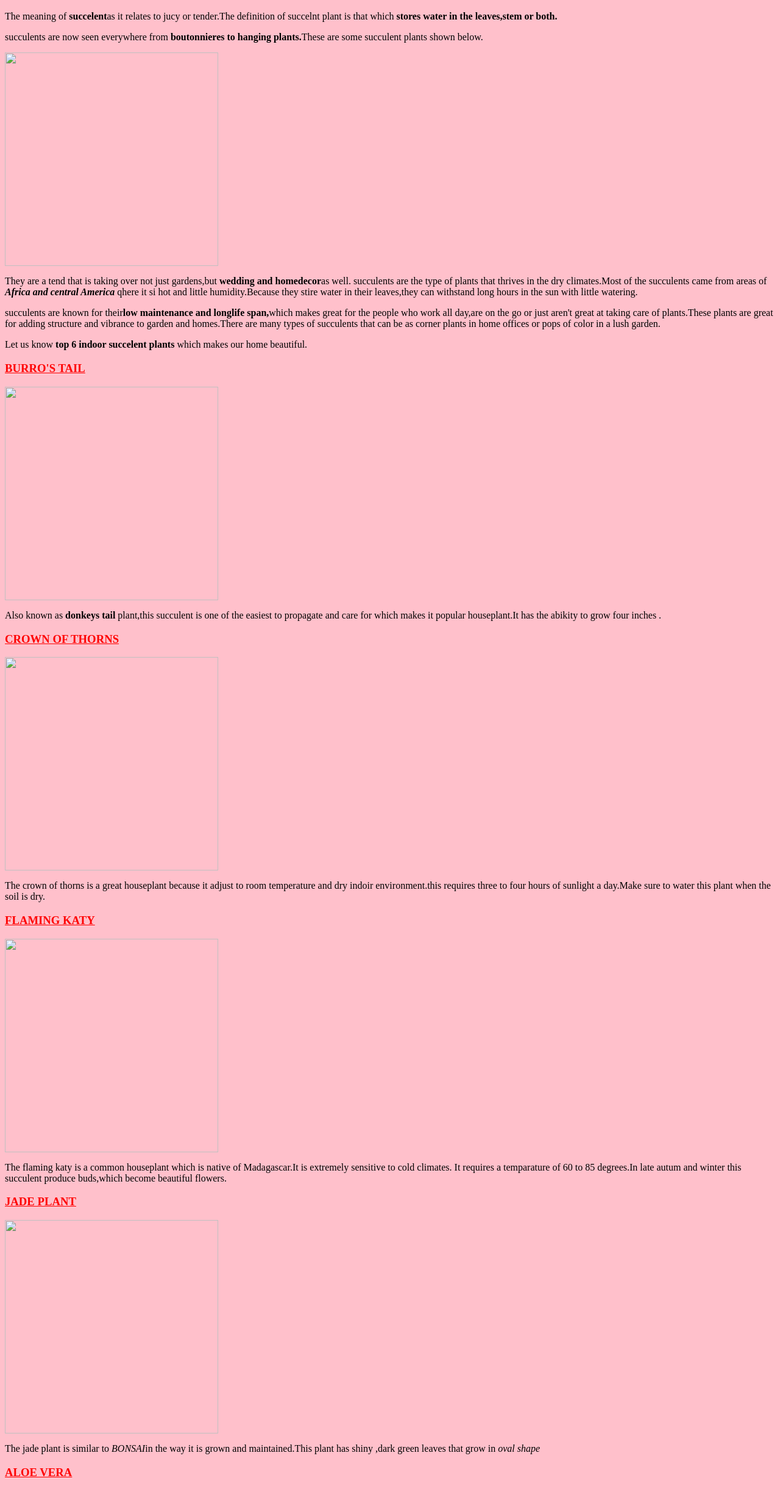
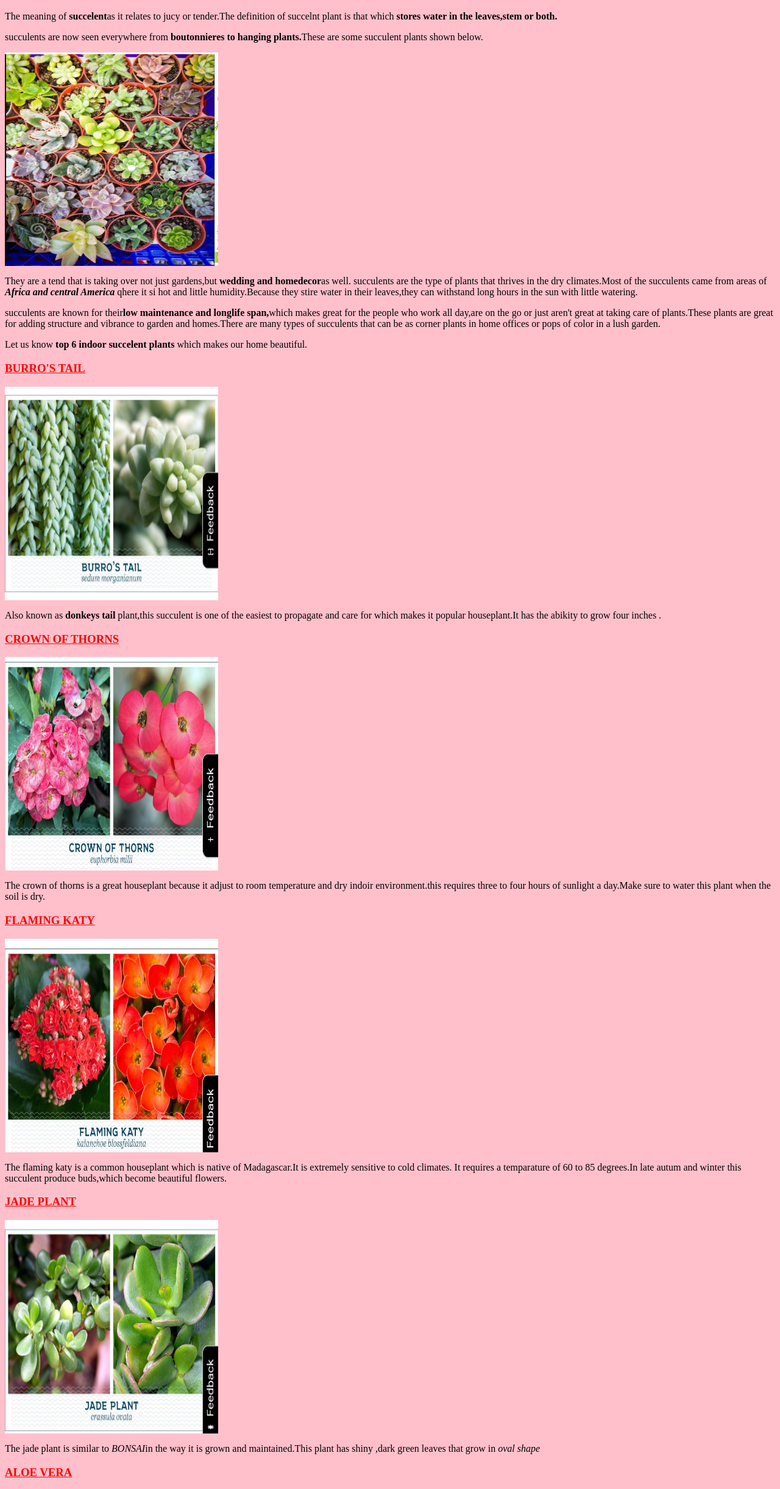
Before and after one commit to Shaikkowsar/task2, a plain HTML site: page index.html in a window 1280 px wide. Shown: the part 48-2489 px from the top of the page at 61% size. Drawn offline with Linux system fonts and the light colour scheme.

Commit message:
Update and rename Kowsar.html to index.html

```diff
--- a/Kowsar.html
+++ b/index.html
@@ -4,29 +4,29 @@
  <body bgcolor="pink">
  <p>The meaning of <b>succelent</b>as it relates to jucy or tender.The definition of succelnt plant is that which <b>stores water in the leaves,stem or both.</b></p>
  <p>succulents are now seen everywhere from <b>boutonnieres to hanging plants.</b>These are some succulent plants shown below.</p>
- <img src="pictures/2.jpg"width="350px"height="350px">
+ <img src="2.jpg"width="350px"height="350px">
  <p>They are a tend that is taking over not just gardens,but <b>wedding and homedecor</b>as well.
  </body>succulents are the type of plants that thrives in the dry climates.Most of the succulents came from areas of <b><i>Africa and central America</b></i> qhere it si hot and little humidity.Because they stire water in their leaves,they can withstand long hours in the sun with little watering.</p>
  <p>succulents are known for their<b>low maintenance and longlife span,</b>which makes great for the people who work all day,are on the go or just aren't great at taking care of plants.These plants are great for adding structure and vibrance to garden and homes.There are many types of succulents that can be as corner plants in home offices or pops of color in a lush garden.</p>
  <p>Let us know <b>top 6 indoor succelent plants</b> which makes our home beautiful.</p>
  <h3 style="color:red"><b><u>BURRO'S TAIL</b></u></h3>
-<img src="pictures/b.jpg"width="350px"height="350px">
+<img src="b.jpg"width="350px"height="350px">
 <p>Also known as <b>donkeys tail</b> plant,this succulent is one of the easiest to propagate and care for which makes it popular houseplant.It has the abikity to grow four inches .</p>
 <h3 style="color:red"><b><u>CROWN OF THORNS</b></u></h3>
- <img src="pictures/c.jpg"width="350px"height="350px">
+ <img src="c.jpg"width="350px"height="350px">
  <p>The crown of thorns is a great houseplant because it adjust to room temperature and dry indoir environment.this requires three to four hours of sunlight a day.Make sure to water this plant when the soil is dry.</p>
 <h3 style="color:red"><b><u>FLAMING KATY</b></u></h3>
-<img src="pictures/f.jpg"width="350px"height="350px">
+<img src="f.jpg"width="350px"height="350px">
 <p>The flaming katy is a common houseplant which is native of Madagascar.It is extremely sensitive to cold climates. It requires a temparature of 60 to 85 degrees.In late autum and winter this succulent produce buds,which become beautiful flowers.</p>
 <h3 style="color:red"><b><u>JADE PLANT</b></u></h3>
-<img src="pictures/3.jpg"width="350px"height="350px">
+<img src="3.jpg"width="350px"height="350px">
 <p>The jade plant is similar to <i>BONSAI</i>in the way it is grown and maintained.This plant has shiny ,dark green leaves that grow in <i>oval shape</i></p>
 <h3 style="color:red"><b><u>ALOE VERA</b></u></h3>
-<img src="pictures/4.jpg"width="350px"height="350px">
+<img src="4.jpg"width="350px"height="350px">
 
 <p>Aloe vera is a variety houseplant well known for its medical benifits.It grows in tropical climate and cultivated for medical purposes.This succulent can be found in<i> ointment for burns,skin lotion,drinks and cosmetics.</i>This plant has thick,pointed leaves that are usually green gray color.</p>
 <h3 style="color: red"><b><u>PANDA PLANT</b></u></h3>
-<img src="pictures/5.jpg"width="350px"height="350px">
+<img src="5.jpg"width="350px"height="350px">
 <p>The panda plant is also one of the most intresting indoor plant because of its small<i> fuzzy leaves.</i>The leaves are <i>brownish </i>with red marking at its edges.</p>
 <p><b>Benifits of growing succulents are:</b></p>
 <p>They can brighten a home in any climate.<br>They can help to purify the Air.<br>They improve the humidty of your home.<br>They can add fresh oxygen to your Environment.<br>They can improve your focus<br>They can improve your pain tolerance<br>They Enhance memory.</p>
```
